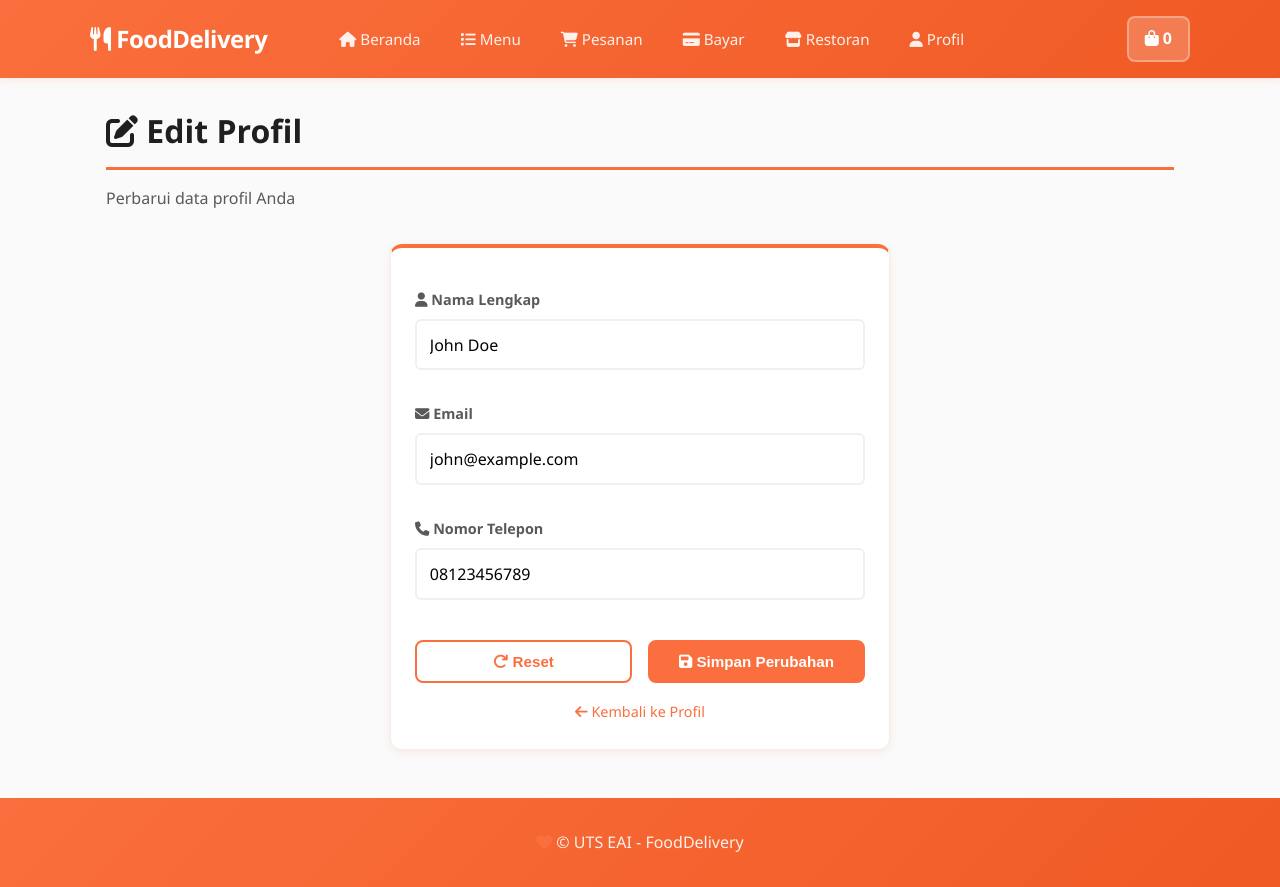
After one commit to gandwi12/Tubes-EAI, a Flask app: page /user/edit in a window 1280 px wide. The commit adds this page. Run offline with Flask 3, Linux system fonts and the light colour scheme.

Commit message:
Update Helmi

```diff
--- a/Tubes_UTS/api_gateway/app.py
+++ b/Tubes_UTS/api_gateway/app.py
@@ -1,15 +1,25 @@
+import os
+os.environ['FLASK_SKIP_DOTENV'] = '1'
+
 from flask import Flask, render_template, request, jsonify
 from datetime import datetime
 
 app = Flask(__name__, template_folder='../templates', static_folder='../static')
 app.config['SECRET_KEY'] = 'dev-secret-key'
 
+# User data storage (in-memory)
+user_storage = {
+    'name': 'John Doe',
+    'email': 'john@example.com',
+    'phone': '08123456789'
+}
+
 # Sample data
 SAMPLE_ITEMS = [
-    {'id': 1, 'name': 'Nasi Goreng', 'price': '25000', 'description': 'Nasi goreng spesial dengan telur', 'image_url': '/static/img/nasi-goreng.jpg'},
-    {'id': 2, 'name': 'Soto Ayam', 'price': '18000', 'description': 'Soto ayam tradisional', 'image_url': '/static/img/soto-ayam.jpg'},
-    {'id': 3, 'name': 'Gado-gado', 'price': '15000', 'description': 'Gado-gado saus kacang', 'image_url': '/static/img/gado-gado.jpg'},
-    {'id': 4, 'name': 'Satay Ayam', 'price': '20000', 'description': 'Sate ayam dengan bumbu kacang', 'image_url': '/static/img/satay.jpg'},
+    {'id': 1, 'name': 'Nasi Goreng', 'price': '25000', 'description': 'Nasi goreng spesial dengan telur', 'image_url': 'https://cdn-brn1.b-cdn.net/v/P/cb1e8c3e20114c7691bb03fa3d85c6ff-s-w1200-q80.jpg'},
+    {'id': 2, 'name': 'Soto Ayam', 'price': '18000', 'description': 'Soto ayam tradisional', 'image_url': 'https://cdn-brn1.b-cdn.net/v/P/8eb6e2a1e6c245888baee1a56cc5e9bc-s-w1200-q80.jpg'},
+    {'id': 3, 'name': 'Gado-gado', 'price': '15000', 'description': 'Gado-gado saus kacang', 'image_url': 'https://cdn-brn1.b-cdn.net/v/P/5c6e8f2a3d4b1e9c7f2a5d8e3c1b4a9f-s-w1200-q80.jpg'},
+    {'id': 4, 'name': 'Satay Ayam', 'price': '20000', 'description': 'Sate ayam dengan bumbu kacang', 'image_url': 'https://cdn-brn1.b-cdn.net/v/P/9f2a3b1c4d5e6f7a8b9c0d1e2f3a4b5c-s-w1200-q80.jpg'},
 ]
 
 SAMPLE_RESTAURANTS = [
@@ -54,9 +64,25 @@ def restoran():
 
 @app.route('/user')
 def user():
-    # In production, fetch user session
-    user_data = {'name': 'John Doe', 'email': 'john@example.com'}
-    return render_template('user.html', user=user_data)
+    # Fetch user data dari storage
+    return render_template('user.html', user=user_storage)
+
+@app.route('/user/edit', methods=['GET', 'POST'])
+def user_edit():
+    global user_storage
+
+    if request.method == 'POST':
+        data = request.get_json() if request.is_json else request.form
+        # Update user storage
+        user_storage['name'] = data.get('name', user_storage['name'])
+        user_storage['email'] = data.get('email', user_storage['email'])
+        user_storage['phone'] = data.get('phone', user_storage['phone'])
+
+        print(f"User profile updated: {user_storage}")
+        return jsonify({'status': 'ok', 'message': 'Profil berhasil diperbarui'}), 200
+
+    # Get current user data from storage
+    return render_template('user_edit.html', user=user_storage)
 
 @app.errorhandler(404)
 def not_found(e):
--- a/Tubes_UTS/static/app.js
+++ b/Tubes_UTS/static/app.js
@@ -8,6 +8,29 @@ const Cart = {
     this.save()
     this.renderMini()
     this.renderCartList()
+
+    // Show notification
+    this.showNotification(`${item.name} ditambahkan ke keranjang!`, 'success')
+  },
+  showNotification(message, type = 'info') {
+    // Create notification element
+    const notif = document.createElement('div')
+    notif.className = `notification notification-${type}`
+    notif.innerHTML = `
+      <div class="notification-content">
+        <i class="fas fa-check-circle"></i> ${message}
+      </div>
+    `
+    document.body.appendChild(notif)
+
+    // Animate in
+    setTimeout(() => notif.classList.add('show'), 10)
+
+    // Remove after 3 seconds
+    setTimeout(() => {
+      notif.classList.remove('show')
+      setTimeout(() => notif.remove(), 300)
+    }, 3000)
   },
   remove(id) {
     this.items = this.items.filter(i => i.id != id)
@@ -49,9 +72,17 @@ const Cart = {
     el.querySelectorAll('.qty-dec').forEach(b=>b.addEventListener('click',e=>{Cart.changeQty(e.target.dataset.id,-1)}))
     el.querySelectorAll('.qty-inc').forEach(b=>b.addEventListener('click',e=>{Cart.changeQty(e.target.dataset.id,1)}))
     el.querySelectorAll('.remove').forEach(b=>b.addEventListener('click',e=>{Cart.remove(e.target.dataset.id)}))
-    // update payment total if present
+    // update payment summary if present (subtotal, delivery, discount, total)
+    const subtotal = this.totalPrice()
+    const subtotalEl = document.getElementById('payment-subtotal')
+    if(subtotalEl) subtotalEl.textContent = 'Rp ' + Number(subtotal).toLocaleString('id-ID')
+
+    const deliveryFee = 10000 // fixed delivery fee in demo
+    const discountEl = document.getElementById('payment-discount')
+    if(discountEl) discountEl.textContent = '- Rp ' + Number(0).toLocaleString('id-ID')
+
     const totalEl = document.getElementById('payment-total')
-    if(totalEl) totalEl.textContent = 'Rp ' + this.totalPrice().toFixed(0)
+    if(totalEl) totalEl.textContent = 'Rp ' + Number(subtotal + deliveryFee).toLocaleString('id-ID')
   }
 }
 
@@ -77,7 +108,11 @@ document.addEventListener('DOMContentLoaded', ()=>{
         method:'POST', headers:{'Content-Type':'application/json'},
         body: JSON.stringify({cart:Cart.items, name: orderForm.name.value, address: orderForm.address.value, note: orderForm.note.value})
       }).then(r=>{
-        if(r.ok){ Cart.clear(); alert('Pesanan dibuat'); window.location='/payment' }
+        if(r.ok){
+          // don't clear cart here — proceed to payment page which reads cart from localStorage
+          alert('Pesanan dibuat');
+          window.location='/payment'
+        }
         else alert('Gagal membuat pesanan')
       }).catch(()=>alert('Gagal menghubungi server'))
     })
--- a/Tubes_UTS/static/style.css
+++ b/Tubes_UTS/static/style.css
@@ -1,9 +1,9 @@
 :root{
   --primary: #fa6f3d;
   --primary-dark: #f05a24;
-  --secondary: #52c41a;
+  --secondary: #fa6f3d;
   --accent: #fa6f3d;
-  --success: #52c41a;
+  --success: #fa6f3d;
   --danger: #f5222d;
   --warning: #faad14;
   --bg: #fafafa;
--- a/Tubes_UTS/templates/payment.html
+++ b/Tubes_UTS/templates/payment.html
@@ -5,7 +5,7 @@
 {% block content %}
   <h2><i class="fas fa-credit-card"></i> Pembayaran</h2>
 
-  <div style="max-width: 500px; margin: 2rem auto;">
+  <div style="max-width: 500px; margin: 0 auto;">
     <div class="card" style="border-top: 4px solid #fa6f3d;">
       <h3 style="color: #fa6f3d; margin-bottom: 1.5rem;">
         <i class="fas fa-calculator"></i> Ringkasan Pembayaran
@@ -13,7 +13,7 @@
       <div style="padding: 1rem 0; border-bottom: 1px solid #f0f0f0;">
         <div style="display: flex; justify-content: space-between; margin-bottom: 0.8rem;">
           <span>Subtotal Pesanan:</span>
-          <strong style="color: #fa6f3d;">Rp 0</strong>
+          <strong id="payment-subtotal" style="color: #fa6f3d;">Rp 0</strong>
         </div>
         <div style="display: flex; justify-content: space-between; margin-bottom: 0.8rem;">
           <span>Biaya Pengiriman:</span>
@@ -21,7 +21,7 @@
         </div>
         <div style="display: flex; justify-content: space-between; margin-bottom: 0.8rem;">
           <span>Diskon (jika ada):</span>
-          <strong style="color: #52c41a;">- Rp 0</strong>
+          <strong id="payment-discount" style="color: #52c41a;">- Rp 0</strong>
         </div>
       </div>
       <div style="padding: 1rem 0; display: flex; justify-content: space-between; font-size: 1.2rem; font-weight: 700;">
--- a/Tubes_UTS/templates/user.html
+++ b/Tubes_UTS/templates/user.html
@@ -39,7 +39,7 @@
       </div>
 
       <div style="display: flex; gap: 1rem;">
-        <a class="btn" href="/user/edit" style="flex: 1; text-align: center; background: #fa6f3d; border-color: #fa6f3d; color: white;">
+        <a class="btn" href="/user/edit" style="flex: 1; text-align: center; background: #fa6f3d; border-color: #fa6f3d; color: white; text-decoration: none;">
           <i class="fas fa-edit"></i> Edit Profil
         </a>
         <a class="btn primary" href="/" style="flex: 1; text-align: center;">
--- /dev/null
+++ b/Tubes_UTS/templates/user_edit.html
@@ -0,0 +1,104 @@
+{% extends 'base.html' %}
+
+{% block title %}Edit Profil - Food Delivery{% endblock %}
+
+{% block content %}
+  <h2><i class="fas fa-edit"></i> Edit Profil</h2>
+  <p style="color: #595959; margin-bottom: 2rem;">Perbarui data profil Anda</p>
+
+  <div style="max-width: 500px; margin: 0 auto;">
+    <div class="card" style="border-top: 4px solid #fa6f3d;">
+      <form id="edit-profile-form">
+        <div style="margin-bottom: 1.5rem;">
+          <label for="name" style="display: block; color: #595959; font-size: 0.9rem; margin-bottom: 0.5rem;">
+            <i class="fas fa-user"></i> Nama Lengkap
+          </label>
+          <input
+            type="text"
+            id="name"
+            name="name"
+            value="{{ user.name if user is defined else '' }}"
+            placeholder="Masukkan nama lengkap Anda"
+            required
+            style="width: 100%; padding: 0.8rem; border: 2px solid #f0f0f0; border-radius: 6px; font-size: 1rem; box-sizing: border-box;"
+          />
+        </div>
+
+        <div style="margin-bottom: 1.5rem;">
+          <label for="email" style="display: block; color: #595959; font-size: 0.9rem; margin-bottom: 0.5rem;">
+            <i class="fas fa-envelope"></i> Email
+          </label>
+          <input
+            type="email"
+            id="email"
+            name="email"
+            value="{{ user.email if user is defined else '' }}"
+            placeholder="Masukkan email Anda"
+            required
+            style="width: 100%; padding: 0.8rem; border: 2px solid #f0f0f0; border-radius: 6px; font-size: 1rem; box-sizing: border-box;"
+          />
+        </div>
+
+        <div style="margin-bottom: 2rem;">
+          <label for="phone" style="display: block; color: #595959; font-size: 0.9rem; margin-bottom: 0.5rem;">
+            <i class="fas fa-phone"></i> Nomor Telepon
+          </label>
+          <input
+            type="tel"
+            id="phone"
+            name="phone"
+            value="{{ user.phone if user is defined else '' }}"
+            placeholder="Masukkan nomor telepon Anda"
+            style="width: 100%; padding: 0.8rem; border: 2px solid #f0f0f0; border-radius: 6px; font-size: 1rem; box-sizing: border-box;"
+          />
+        </div>
+
+        <div style="display: flex; gap: 1rem;">
+          <button type="reset" class="btn" style="flex: 1; text-align: center;">
+            <i class="fas fa-redo"></i> Reset
+          </button>
+          <button type="submit" class="btn primary" style="flex: 1; text-align: center;">
+            <i class="fas fa-save"></i> Simpan Perubahan
+          </button>
+        </div>
+
+        <div style="text-align: center; margin-top: 1rem;">
+          <a href="/user" style="color: #fa6f3d; text-decoration: none; font-size: 0.9rem;">
+            <i class="fas fa-arrow-left"></i> Kembali ke Profil
+          </a>
+        </div>
+      </form>
+    </div>
+  </div>
+
+  <script>
+    document.getElementById('edit-profile-form').addEventListener('submit', function(e) {
+      e.preventDefault();
+
+      const formData = {
+        name: document.getElementById('name').value,
+        email: document.getElementById('email').value,
+        phone: document.getElementById('phone').value
+      };
+
+      fetch('/user/edit', {
+        method: 'POST',
+        headers: {
+          'Content-Type': 'application/json',
+        },
+        body: JSON.stringify(formData)
+      })
+      .then(response => response.json())
+      .then(data => {
+        if (data.status === 'ok') {
+          alert('Profil berhasil diperbarui!');
+          window.location.href = '/user';
+        }
+      })
+      .catch(error => {
+        console.error('Error:', error);
+        alert('Terjadi kesalahan saat menyimpan profil');
+      });
+    });
+  </script>
+{% endblock %}
```
Also changed, not shown: other parts of Tubes_UTS/static/style.css (+75 -4 lines), Tubes_UTS/templates/menu.html (+9 -8 lines).
